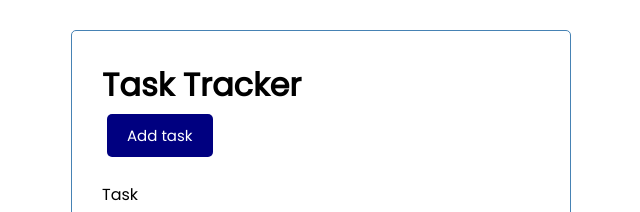
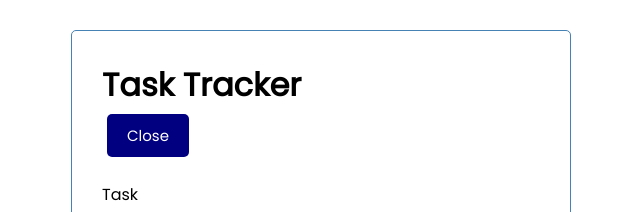
Before and after one commit to Protiva66/crashcourse, a Vue app: page / in a window 1280 px wide. Both pictures are taken after a click on the button "Add task". Shown: the top 212 px of the page, without its empty margins (319-959 px from the left). Built offline with nearby package versions, Linux system fonts and the light colour scheme.

Commit message:
add addtask/close toggle button

```diff
--- a/src/App.vue
+++ b/src/App.vue
@@ -1,7 +1,9 @@
 <template>
   <div class="container">
-    <Header title="Task Tracker" />
-    <AddTask @add-task="addTask" />
+    <Header @toggle-add-task="toggleAddTask" title="Task Tracker" :showAddTask="showAddTask"/>
+    <div v-if="showAddTask">
+      <AddTask @add-task="addTask" />
+    </div>
     <Tasks
       @toggle-reminder="toggleReminder"
       @delete-task="deleteTask"
@@ -25,11 +27,16 @@ export default {
   data() {
     return {
       tasks: [],
+      showAddTask: false,
     };
   },
   methods: {
     addTask(task) {
       this.tasks.push(task);
+    },
+
+    toggleAddTask(){
+      this.showAddTask = !this.showAddTask
     },
 
     deleteTask(id) {
--- a/src/components/Button.vue
+++ b/src/components/Button.vue
@@ -1,6 +1,6 @@
 <template>
-  <button :style="{background: color }" class="btn">
-      {{text}}
+  <button @click="onClick()" :style="{ background: color }" class="btn">
+    {{ text }}
   </button>
 </template>
 
@@ -10,6 +10,11 @@ export default {
   props: {
     text: String,
     color: String,
+  },
+  methods: {
+    onClick() {
+      this.$emit("toggle-add-task");
+    },
   },
 };
 </script>
--- a/src/components/Header.vue
+++ b/src/components/Header.vue
@@ -1,26 +1,25 @@
 <template>
   <header>
     <h1>{{ title }}</h1>
-    <Button @click="onClick()" color="navy" text="Add task" />
+    <Button
+      @toggle-add-task="$emit('toggle-add-task')"
+      color="navy"
+      :text="showAddTask ? 'Close' : 'Add task'"
+    />
   </header>
 </template>
 
 <script>
-import Button from './Button'
+import Button from "./Button";
 
 export default {
   name: "Header",
   props: {
     title: String,
+    showAddTask: Boolean,
   },
   components: {
-      Button
+    Button,
   },
-  methods:{
-      onClick(){
-          console.log('prdel');
-      }
-  }
 };
-
 </script>
```
